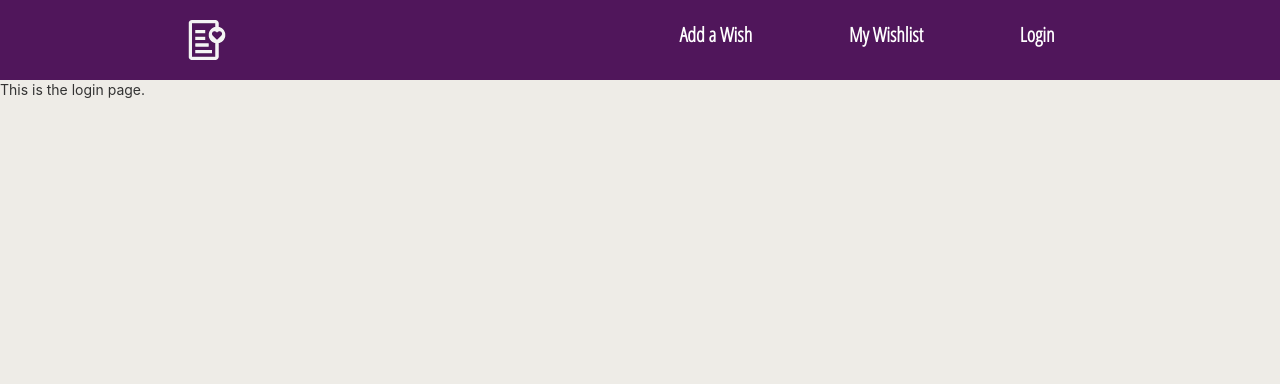
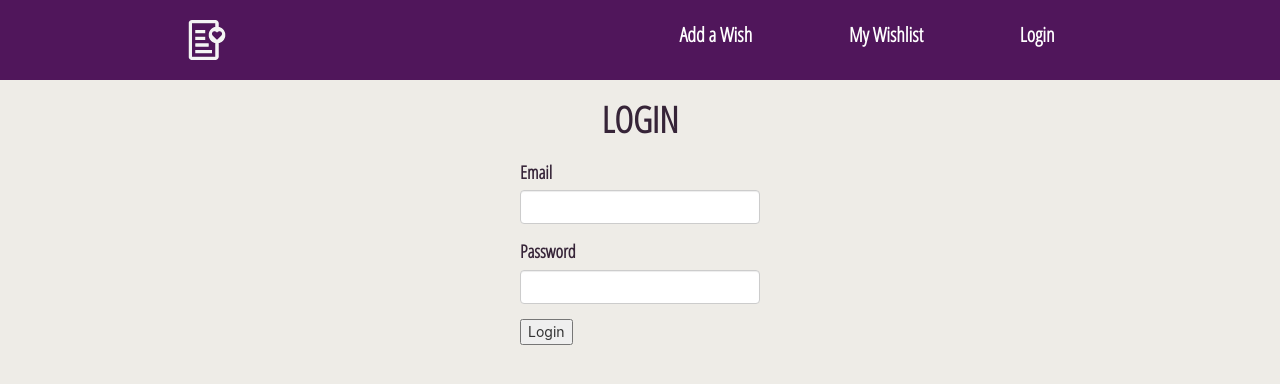
Before and after one commit to Nate-Gage/MERN-Demo, a React (Create React App) app: page /login in a window 1280 px wide. Shown: the top 384 px of the page. Built offline with nearby package versions, Linux system fonts and the light colour scheme.

Commit message:
Created Login component

```diff
--- a/src/components/Login.js
+++ b/src/components/Login.js
@@ -1,10 +1,60 @@
-import React, { Component } from 'react'
+import React, { Component } from 'react';
+import axios from 'axios';
 
-class Login extends Component {
+class Login extends React.Component {
+    constructor(props) {
+        super(props);
+
+        this.onChangeEmail = this.onChangeEmail.bind(this);
+        this.onChangePassword = this.onChangePassword.bind(this);
+        this.addUser = this.addUser.bind(this);
+
+        this.state = {
+            email: '',
+            password: '',
+        };
+    };
+    onChangeEmail(e) {
+        this.setState({
+            email: e.target.value
+        });
+    }
+    onChangePassword(e) {
+        this.setState({
+            passowrd: e.target.value
+        });
+    }
+    addUser(e) {
+        e.preventDefault();
+
+        const user = {
+            email: this.state.email,
+            password: this.state.password,
+        };
+
+        console.log(user);
+
+        //second argument in axios.post is the object
+        axios.post('http://localhost:5000/login', user)
+            .then(res => console.log(res.data));
+
+        window.location = '/';
+    }
     render() {
         return (
             <div>
-                This is the login page.
+                <h1 className="add__mainheader">LOGIN</h1>
+                <form onSubmit={this.addUser} className="addForm">
+                    <div className="form-group">
+                        <label className="header">Email</label><br />
+                        <input type="text" className="form-control" value={this.state.email} onChange={this.onChangeEmail} />
+                    </div>
+                    <div className="form-group">
+                        <label className="header">Password</label>
+                        <input type="text" className="form-control" value={this.state.password} onChange={this.onChangePassword} />
+                    </div>
+                    <button>Login</button>
+                </form>
             </div>
         );
     }
```
